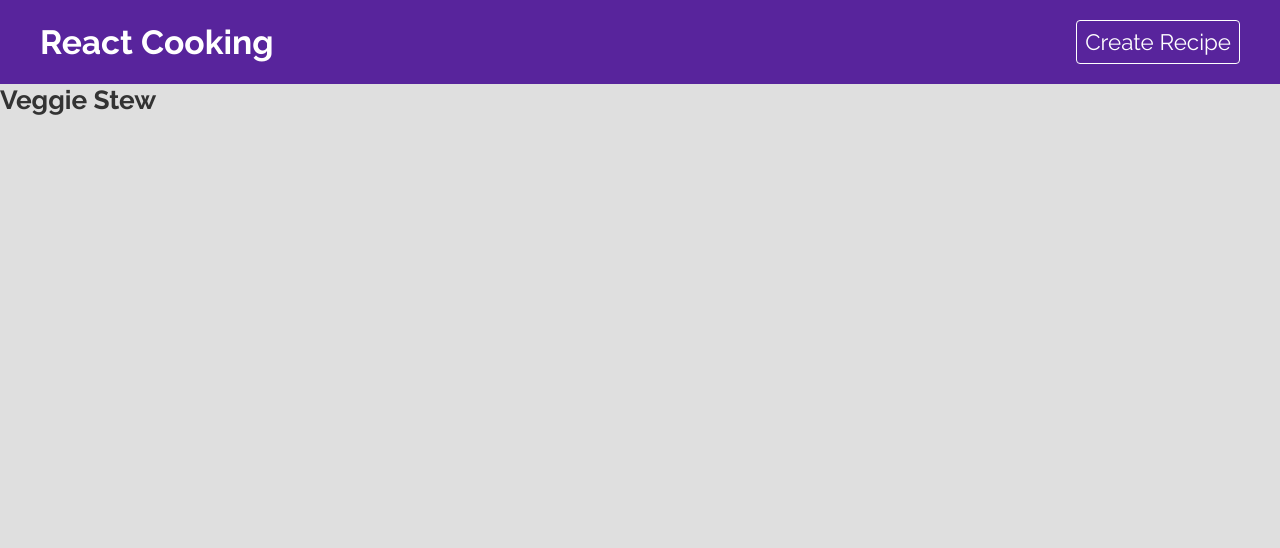
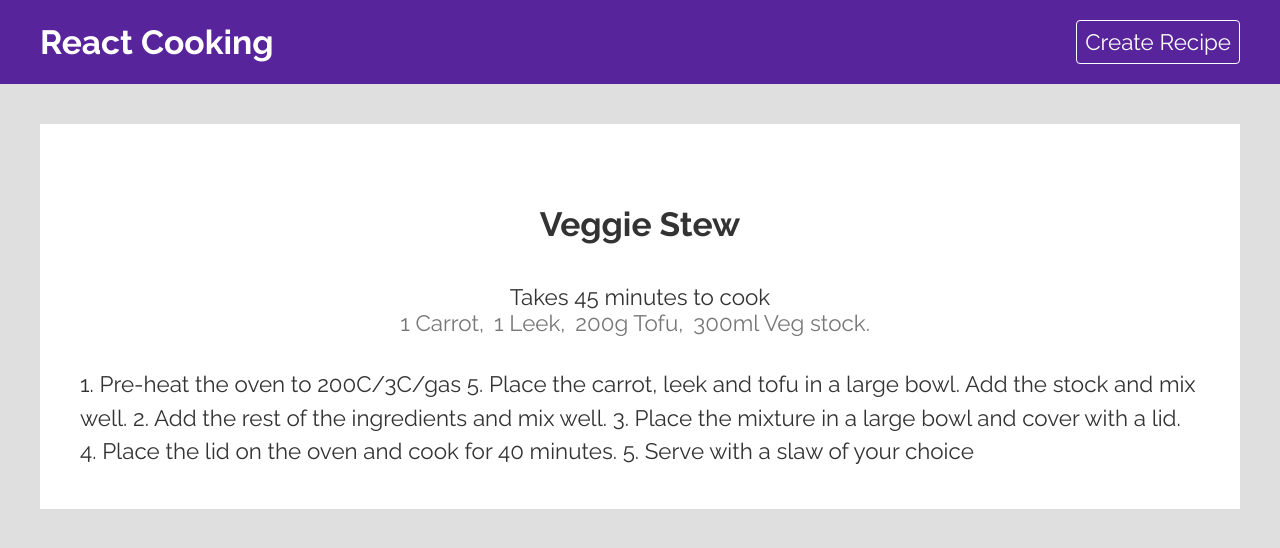
Before and after one commit to coffmanjrp/react-cooking, a React (Create React App) app: page /recipes/1 in a window 1280 px wide. Shown: the top 548 px of the page. Built offline with nearby package versions, Linux system fonts and the light colour scheme; data requests are answered from the project's data file.

Commit message:
Recipe Details Template

```diff
--- a/src/pages/recipe/Recipe.css
+++ b/src/pages/recipe/Recipe.css
@@ -0,0 +1,33 @@
+.recipe {
+  max-width: 1200px;
+  margin: 40px auto;
+  text-align: center;
+  background: #fff;
+  padding: 40px;
+}
+
+.recipe ul {
+  display: flex;
+  justify-content: center;
+  margin-top: 0;
+}
+
+.recipe li {
+  list-style-type: none;
+  margin-right: 10px;
+  margin-bottom: 2rem;
+  color: #777;
+}
+
+.recipe li:after {
+  content: ',';
+}
+
+.recipe li:last-child:after {
+  content: '.';
+}
+
+.method {
+  text-align: left;
+  line-height: 1.5em;
+}
--- a/src/pages/recipe/Recipe.tsx
+++ b/src/pages/recipe/Recipe.tsx
@@ -11,7 +11,18 @@
     <div className="recipe">
       {error && <p className="error">{error}</p>}
       {isPending && <p className="loading">Loading...</p>}
-      {recipe && <h3>{recipe.title}</h3>}
+      {recipe && (
+        <>
+          <h2 className="page-title">{recipe.title}</h2>
+          <p>Takes {recipe.cookingTime} to cook</p>
+          <ul>
+            {recipe.ingredients.map((ingredient) => (
+              <li key={ingredient}>{ingredient}</li>
+            ))}
+          </ul>
+          <p className="method">{recipe.method}</p>
+        </>
+      )}
     </div>
   );
 };
```
